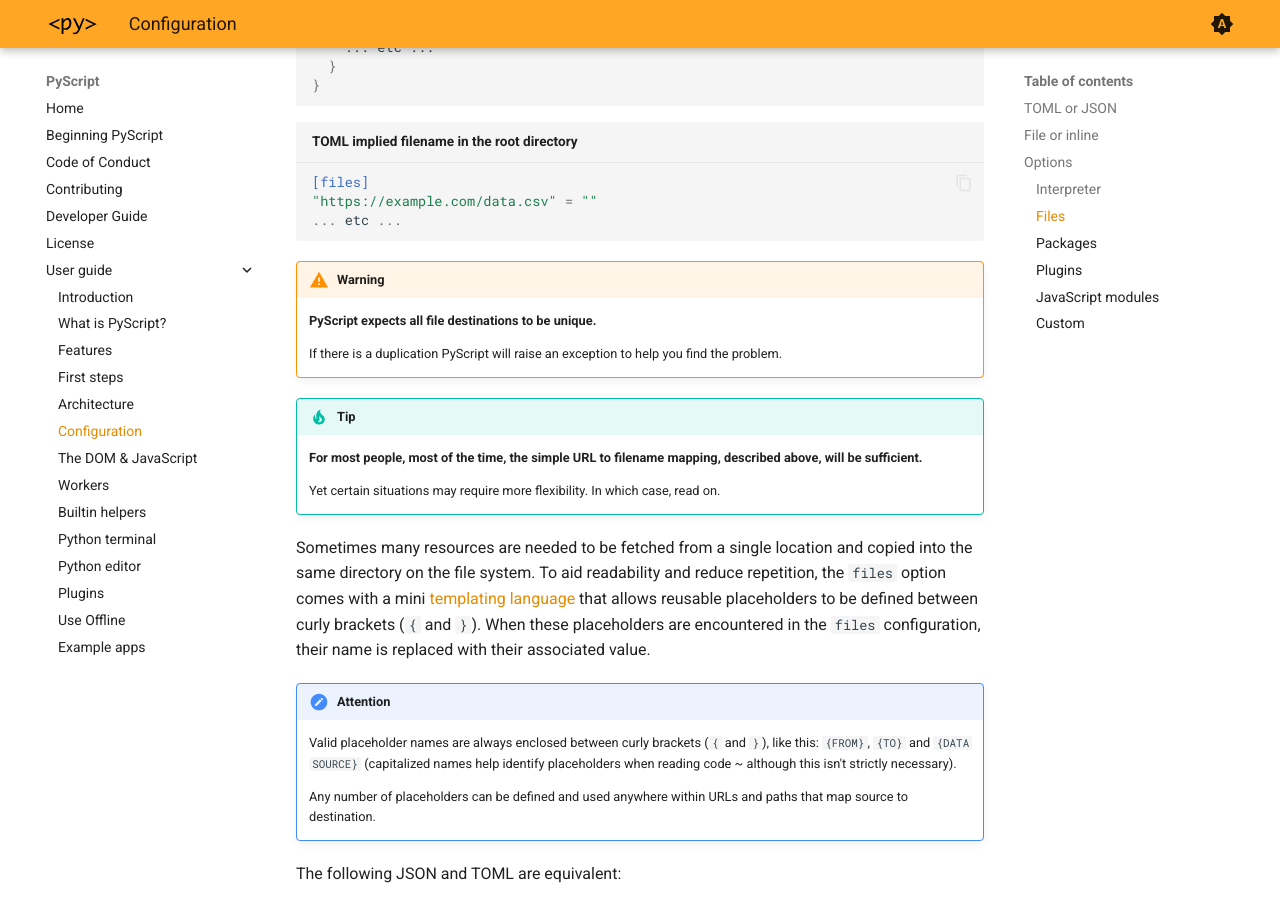
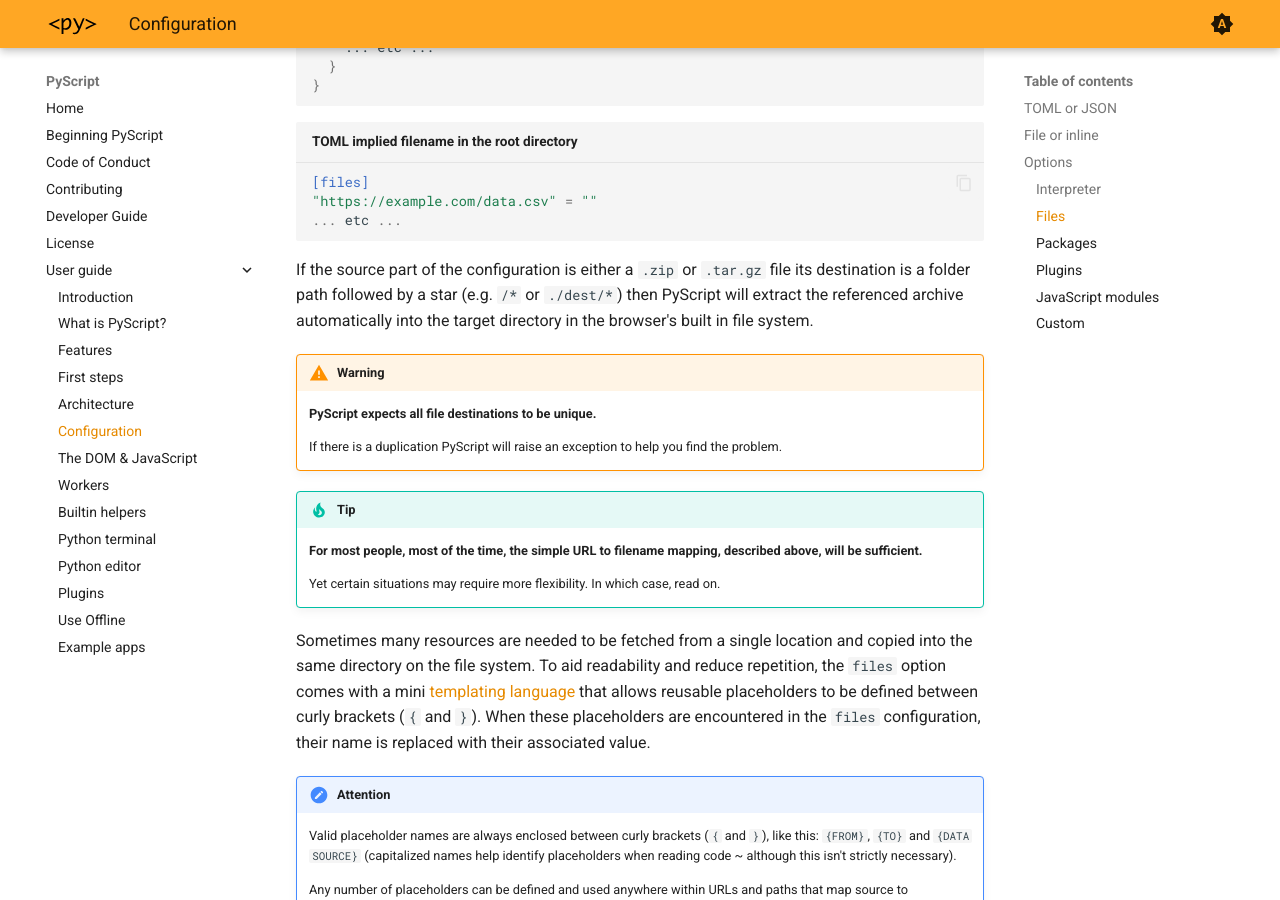
Before and after one commit to pyscript/docs, an MkDocs documentation site: the page built from docs/user-guide/configuration.md, in a window 1280 px wide and 900 px high, scrolled down 3355 px. Built offline with MkDocs 1.6.1 and Material for MkDocs 9.7.7, drawn with Linux system fonts in a browser that asks for light colours; the version menu is left out.

Commit message:
Archive based sources.

````diff
--- a/docs/user-guide/configuration.md
+++ b/docs/user-guide/configuration.md
@@ -160,6 +160,10 @@ examples could be equivalently re-written as:
 ... etc ...
 ```
 
+If the source part of the configuration is either a `.zip` or `.tar.gz` file
+its destination is a folder path followed by a star (e.g. `/*` or `./dest/*`)
+then PyScript will extract the referenced archive automatically into the target
+directory in the browser's built in file system.
 
 !!! warning
 
````
